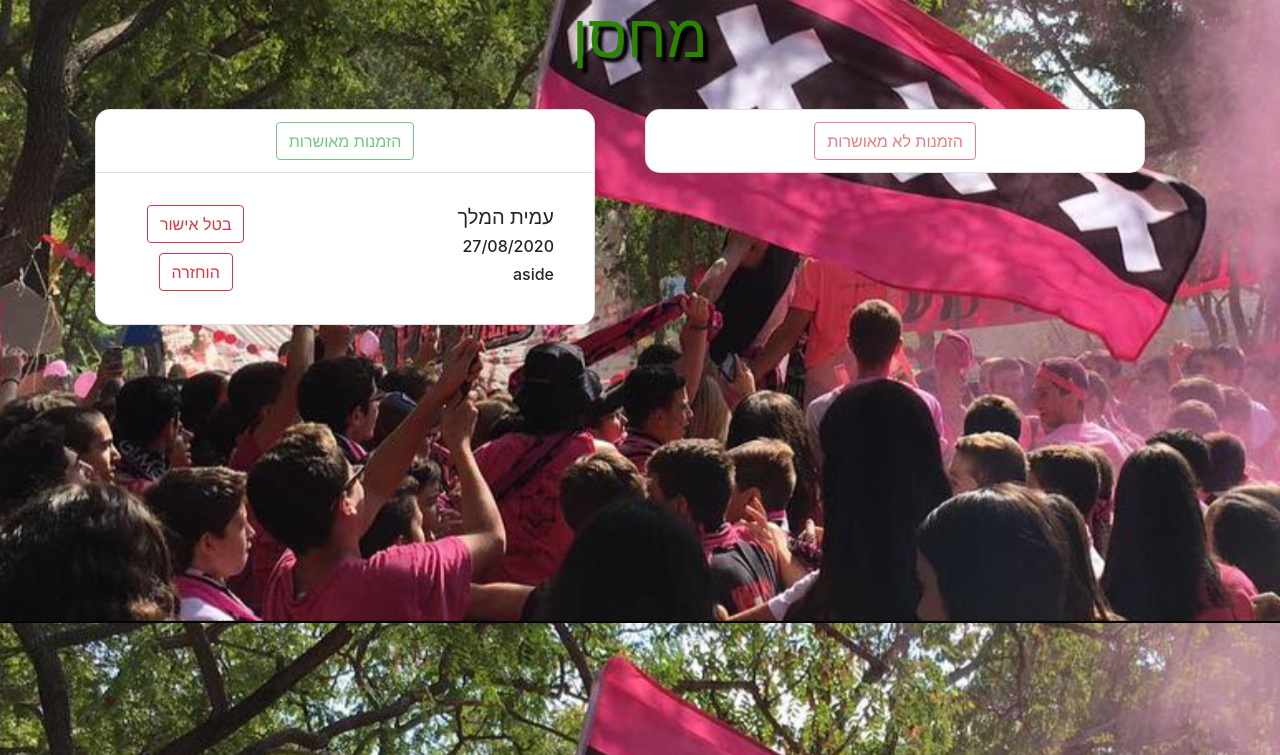
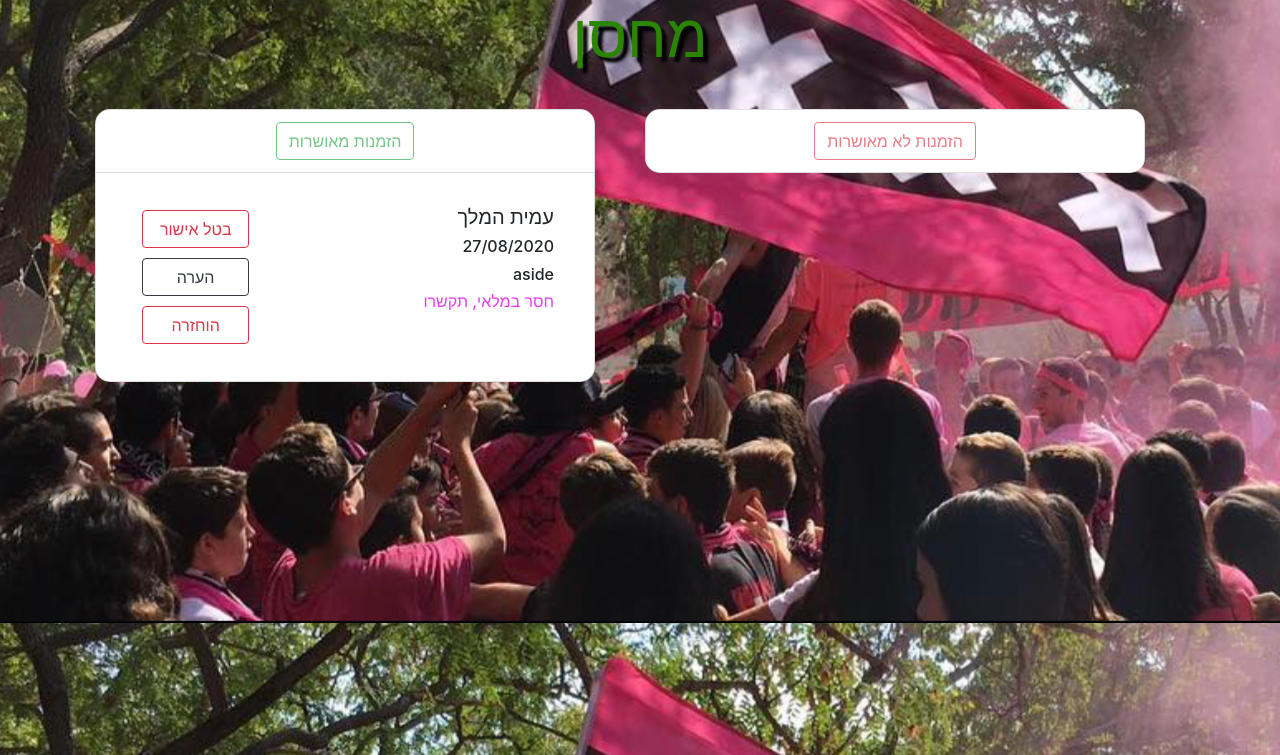
Before and after one commit to MajoRoth/gimel, a Django app: page /orders/worderadmin/ in a window 1280 px wide. Shown: the part 209-964 px from the top of the page. Run offline with Django 3.2, Linux system fonts and the light colour scheme; a user stored in the database is signed in; data comes from the database, SQL or seed files in the repository; both versions use the stored data as it was after the commit; some libraries are stand-ins or nearby versions.

Commit message:
added notes to Worders

```diff
--- a/Orders/models.py
+++ b/Orders/models.py
@@ -11,6 +11,7 @@ class Worder(models.Model):
     user = models.ForeignKey(User, null=True, on_delete=models.CASCADE)
     created_at = models.DateTimeField(auto_now=True)
     description = models.TextField()
+    comment = models.TextField(null=True, blank=True)
     date = models.DateField(default=timezone.now())
     Approved = models.BooleanField(default=False)
     collected = models.BooleanField(default=False)
@@ -60,6 +61,7 @@ class Torder(models.Model):
     date = models.DateField(default=timezone.now())
     Approved = models.BooleanField(default=False)
     Active = models.BooleanField(default=True) # instead of deleting - set false
+    collected = models.BooleanField(default=False)
 
     def approve(self):
         self.Approved = True
@@ -67,6 +69,16 @@ class Torder(models.Model):
 
     def disapprove(self):
         self.Approved = False
+        self.save()
+
+    def collect(self):
+        self.collected = True
+        self.save()
+
+    def returned(self):
+        self.collected = False
+        self.Approved = False
+        self.Active = False
         self.save()
 
     def get_absolute_url(self):
--- a/Orders/templates/Order/Worder_admin.html
+++ b/Orders/templates/Order/Worder_admin.html
@@ -1,5 +1,6 @@
 {% extends "index.html" %}
 {% load static %}
+{% load bootstrap3 %}
 
 {% block head %}
     <link rel="stylesheet" href="{% static 'css/Orders/style.css' %}">
@@ -13,9 +14,9 @@
                 <h1 id="Wheadline">מחסן</h1>
             </div>
         </div>
-        <div class="row">
-            <div class="col-6">
-                <ul class="list-group">
+        <div class="row row-cols-1 row-cols-lg-2">
+            <div class="col">
+                <ul class="list-group order-card">
                     <li class="list-group-item" style="text-align: center">
                         <button type="submit" disabled class="btn btn-outline-danger">הזמנות לא מאושרות</button>
                     </li>
@@ -23,15 +24,27 @@
                 {% for order in Worders %}
                     {% if not order.Approved %}
                     <li class="list-group-item">
-                    <div class="row">
+                    <div class="row" style="margin-bottom: -3vh">
                         <div class="col-8">
-                            <h5>{{ order.user.first_name }} {{ order.user.last_name }}</h5><h6> {{ order.date|date:"d/m/Y" }}</h6><h6> {{ order.description }}</h6>
+                            <h5>{{ order.user.first_name }} {{ order.user.last_name }}</h5><h6> {{ order.date|date:"d/m/Y" }}</h6>
                         </div>
-                        <div class="col-4">
-                            <form action="/orders/worderadmin_approve/{{ order.pk }}/", method="POST">
+                        <div class="col-4" style="text-align: center">
+                            <form action="{% url 'Orders:ApproveWorder' order_pk=order.pk %}", method="POST">
                                 {% csrf_token %}
-                                <button type="submit" class="btn btn-outline-success">אשר</button>
+                                <button type="submit" class="btn btn-outline-success admin-button">אשר</button>
                             </form>
+                            <form action="{% url 'Orders:CommentWorder' order_pk=order.pk %}", method="GET">
+                                {% csrf_token %}
+                                <button type="submit" class="btn btn-outline-dark admin-button">הערה</button>
+                            </form>
+                        </div>
+                    </div>
+                    <div class="row" style="margin-top:-10px">
+                        <div class="col" style="text-align: right">
+                            <h6> {{ order.description }}</h6>
+                            {% if order.comment %}
+                                <p class="comment">{{ order.comment }}</p>
+                            {% endif %}
                         </div>
                     </div>
                     </li>
@@ -39,8 +52,8 @@
                 {% endfor %}
                 </ul>
             </div>
-        <div class="col-6">
-                <ul class="list-group">
+        <div class="col">
+                <ul class="list-group order-card">
                     <li class="list-group-item" style="text-align: center">
                         <button type="submit" disabled class="btn btn-outline-success">הזמנות מאושרות</button>
                     </li>
@@ -50,21 +63,26 @@
                     <div class="row">
                         <div class="col-8">
                             <h5>{{ order.user.first_name }} {{ order.user.last_name }}</h5><h6> {{ order.date|date:"d/m/Y" }}</h6><h6> {{ order.description }}</h6>
+                            <h6 class="comment"> {{ order.comment }}</h6>
                         </div>
                         <div class="col-4" style="text-align: center">
                             <form action="/orders/worderadmin_disapprove/{{ order.pk }}/", method="POST">
                                 {% csrf_token %}
-                                <button type="submit" class="btn btn-outline-danger" style="margin-bottom: 10px">בטל אישור</button>
+                                <button type="submit" class="btn btn-outline-danger admin-button">בטל אישור</button>
+                            </form>
+                            <form action="{% url 'Orders:CommentWorder' order_pk=order.pk %}", method="GET">
+                                {% csrf_token %}
+                                <button type="submit" class="btn btn-outline-dark admin-button">הערה</button>
                             </form>
                             {% if order.collected %}
                                 <form action="/orders/worderadmin_return/{{ order.pk }}/", method="POST">
                                 {% csrf_token %}
-                                <button type="submit" class="btn btn-outline-danger">הוחזרה</button>
+                                <button type="submit" class="btn btn-outline-danger admin-button">הוחזרה</button>
                                 </form>
                             {% else %}
                                 <form action="/orders/worderadmin_collect/{{ order.pk }}/", method="POST">
                                 {% csrf_token %}
-                                <button type="submit" class="btn btn-outline-danger">נמסרה</button>
+                                <button type="submit" class="btn btn-outline-danger admin-button">נמסרה</button>
                                 </form>
                             {% endif %}
                         </div>
--- a/Orders/urls.py
+++ b/Orders/urls.py
@@ -21,9 +21,13 @@ urlpatterns = [
     path('torderadmin/', views.TorderAdmin.as_view(), name='torderadmin'),
     path('torderadmin_approve/<int:order_pk>/', views.approveTorder, name='ApproveTorder'),
     path('torderadmin_disapprove/<int:order_pk>/', views.disapproveTorder, name='disApproveTorder'),
+    path('torderadmin_collect/<int:order_pk>/', views.collectTorder, name='CollectTorder'),
+    path('torderadmin_return/<int:order_pk>/', views.returnTorder, name='ReturnTorder'),
 
     path('aorderadmin/', views.AorderAdmin.as_view(), name='aorderadmin'),
     path('aorderadmin_approve/<int:order_pk>/', views.approveAorder, name='ApproveAorder'),
-    path('aorderadmin_disapprove/<int:order_pk>/', views.disapproveAorder, name='disApproveAorder')
+    path('aorderadmin_disapprove/<int:order_pk>/', views.disapproveAorder, name='disApproveAorder'),
+
+    path('worderadmin_comment/<int:order_pk>/', views.CommentWorder.as_view(), name='CommentWorder'),
 
 ]
--- a/Orders/views.py
+++ b/Orders/views.py
@@ -1,4 +1,4 @@
-from django.views.generic import CreateView, TemplateView
+from django.views.generic import CreateView, TemplateView, UpdateView
 from Orders.models import Worder, Aorder, Torder
 from django.http import HttpResponseRedirect
 from django.urls import reverse
@@ -65,6 +65,7 @@ class WorderAdmin(PermissionRequiredMixin, TemplateView):
     def get_context_data(self, **kwargs):
         context = super().get_context_data(**kwargs)
         context['Worders'] = Worder.objects.filter(Active=True).order_by('date')
+        context['form'] = forms.WorderCommentFrom
         return context
 
 
@@ -74,7 +75,7 @@ class TorderAdmin(PermissionRequiredMixin, TemplateView):
 
     def get_context_data(self, **kwargs):
         context = super().get_context_data(**kwargs)
-        context['Torders'] = Torder.objects.order_by('date')
+        context['Torders'] = Torder.objects.filter(Active=True).order_by('date')
         return context
 
 
@@ -84,8 +85,19 @@ class AorderAdmin(PermissionRequiredMixin, TemplateView):
 
     def get_context_data(self, **kwargs):
         context = super().get_context_data(**kwargs)
-        context['Aorders'] = Aorder.objects.order_by('date')
+        context['Aorders'] = Aorder.objects.filter(Active=True).order_by('date')
         return context
+
+
+class CommentWorder(PermissionRequiredMixin, UpdateView):
+    permission_required = 'Orders.view_worder'
+    model = Worder
+    fields = ["comment"]
+    template_name = "Order/worder_comment.html"
+    pk_url_kwarg = 'order_pk'
+
+    def get_success_url(self):
+        return reverse("Orders:worderadmin")
 
 
 """
@@ -149,6 +161,19 @@ def deleteTorder(request, order_pk):
     order.delete()
     return HttpResponseRedirect(reverse('Orders:index'))
 
+@permission_required('Orders.change_torder')
+def collectTorder(request, order_pk):
+    order = Torder.objects.get(pk=order_pk)
+    order.collect()
+    return HttpResponseRedirect(reverse('Orders:torderadmin'))
+
+@permission_required('Orders.change_torder')
+def returnTorder(request, order_pk):
+    order = Torder.objects.get(pk=order_pk)
+    order.returned()
+    return HttpResponseRedirect(reverse('Orders:torderadmin'))
+
+
 
 # Aorder
 @permission_required('Orders.change_aorder')
--- a/static/css/Orders/style.css
+++ b/static/css/Orders/style.css
@@ -23,3 +23,16 @@ h1, h3{
     font-size: 60px;
     text-shadow: 5px 5px 3px black;
 }
+
+.comment{
+    color: #ED3CED;
+}
+
+.admin-button{
+    width: 90%;
+    margin: 5px 0;
+}
+
+.order-card{
+    margin-bottom: 10vh;
+}
```
Also changed, not shown: Orders/forms.py (+9 -0 lines), Orders/templates/Order/Aorder_admin.html (+7 -7 lines), Orders/templates/Order/Torder_admin.html (+17 -6 lines), Orders/templates/Order/index.html (+12 -2 lines), Orders/templates/Order/worder_comment.html (added, +22 -0 lines), News/migrations/0021_auto_20200827_0318.py (added), News/migrations/0022_auto_20200827_1333.py (added), Orders/migrations/0030_auto_20200827_0318.py (added), Orders/migrations/0031_auto_20200827_1333.py (added), db.sqlite3.
